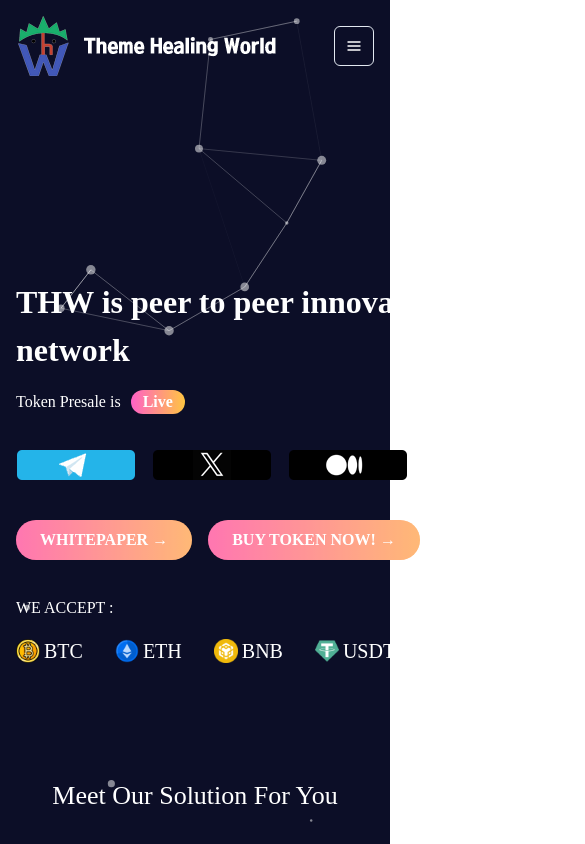
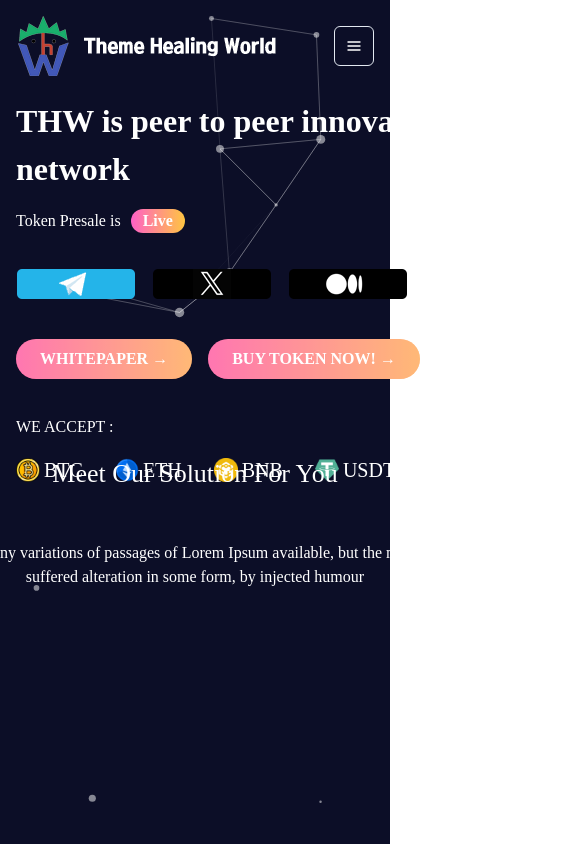
Before and after one commit to min8802/thworld, a React (Vite) app: page / in a window 390 px wide. Shown: the top 844 px of the page, 585 px wide, since content can reach past the window. Built offline with nearby package versions, Linux system fonts and the light colour scheme.

Commit message:
반응형 확인

```diff
--- a/src/components/TokenEx.tsx
+++ b/src/components/TokenEx.tsx
@@ -99,7 +99,7 @@
 
                     </Flex>
                 </Flex>
-                <Img h="480px" src="images/giphy.gif" zIndex={2}/>
+                <Img h={["0px","0px","0px","0px","480px","480px","480px","480px"]} src="images/giphy.gif" zIndex={2}/>
             </Flex>
         </Flex>
     )
--- a/src/components/TokenEx2.tsx
+++ b/src/components/TokenEx2.tsx
@@ -9,7 +9,7 @@
             w="full"
             minH="100vh"
             color="white"
-            pt={10}
+            pt={20}
             zIndex={2}
             flexDir="column"
             alignItems="center"
```
